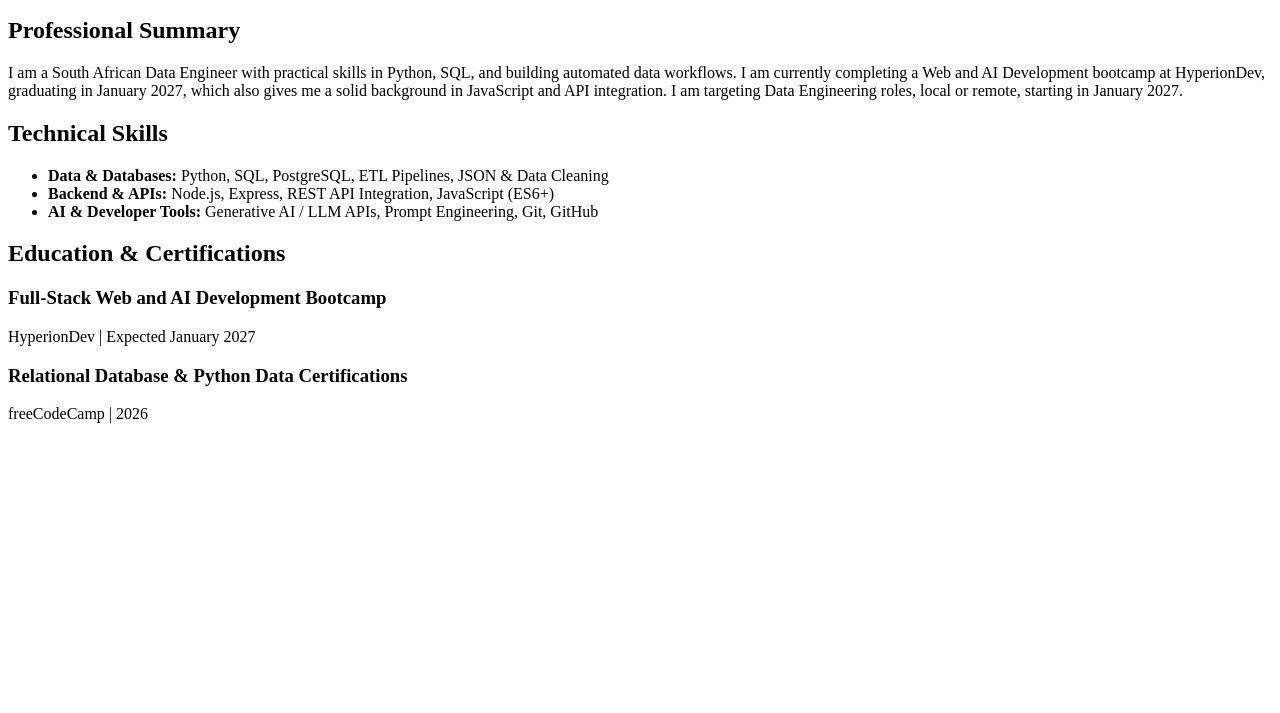
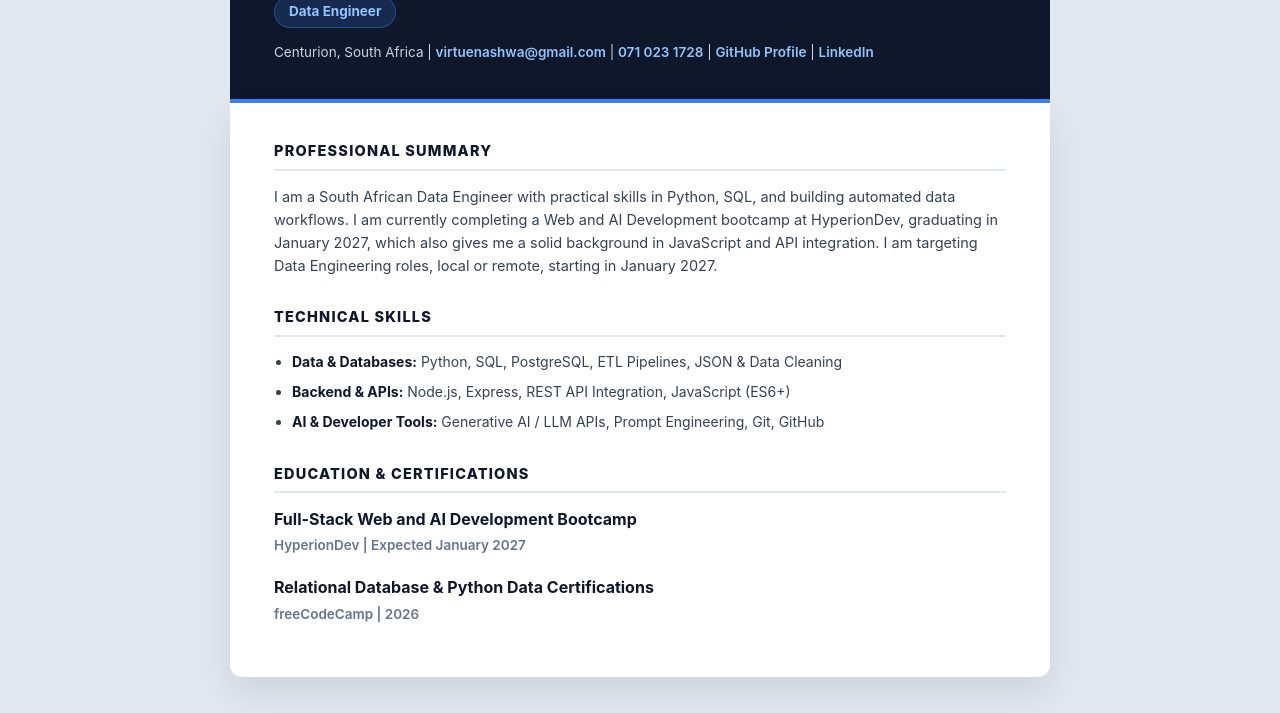
Before and after one commit to virtuenashwa-ship-it/My-Curriculum-Vitae, a plain HTML site: page index.html in a window 1280 px wide. Shown: the part 135-848 px from the top of the page. Before the commit the page ends 800 px from the top, so only its background shows below. Drawn offline with Linux system fonts and the light colour scheme.

Commit message:
Change stylesheet link in index.html
Updated the stylesheet link from 'cvstyle.css' to 'style.css'.

```diff
--- a/index.html
+++ b/index.html
@@ -4,7 +4,7 @@
     <meta charset="UTF-8">
     <meta name="viewport" content="width=device-width, initial-scale=1.0">
     <title>Virtue Nashwa | Data Engineer CV</title>
-    <link rel="stylesheet" href="cvstyle.css">
+    <link rel="stylesheet" href="style.css">
 
 </head>
 <body>
```
